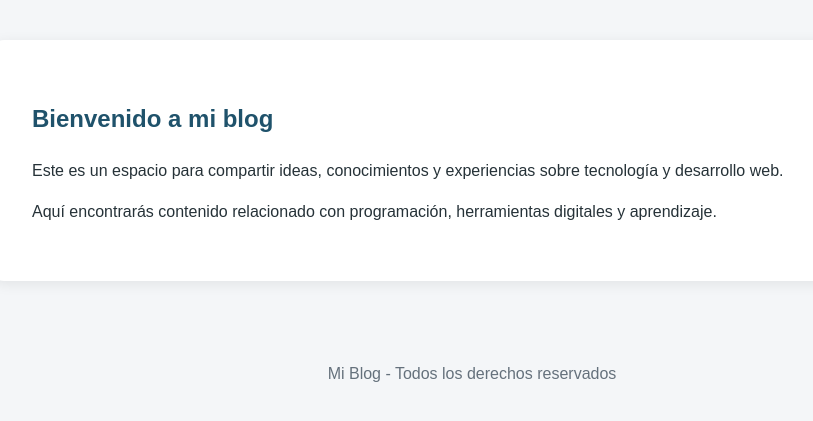
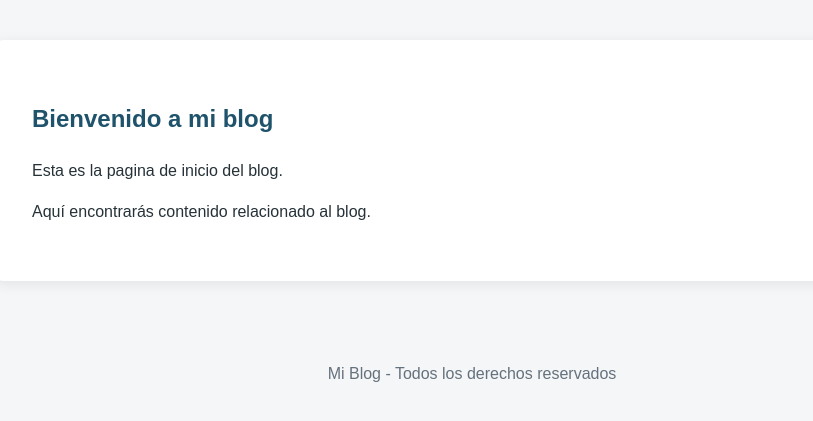
Before and after one commit to cgarcia9091/entrega8, a Django app: page / in a window 1280 px wide. Shown: the part 66-487 px from the top of the page, without its empty margins (168-981 px from the left). Run offline with Django 5.2, Linux system fonts and the light colour scheme.

Commit message:
Modificacion contenido y readme

```diff
--- a/posts/templates/posts/inicio.html
+++ b/posts/templates/posts/inicio.html
@@ -9,13 +9,12 @@
     <h1>Bienvenido a mi blog</h1>
 
     <p>
-        Este es un espacio para compartir ideas, conocimientos
-        y experiencias sobre tecnología y desarrollo web.
+        Esta es la pagina de inicio del blog.
     </p>
 
     <p>
-        Aquí encontrarás contenido relacionado con programación,
-        herramientas digitales y aprendizaje.
+        Aquí encontrarás contenido relacionado al
+        blog.
     </p>
 </section>
 
```
Also changed, not shown: posts/templates/posts/acerca.html (+7 -8 lines), README.md.
